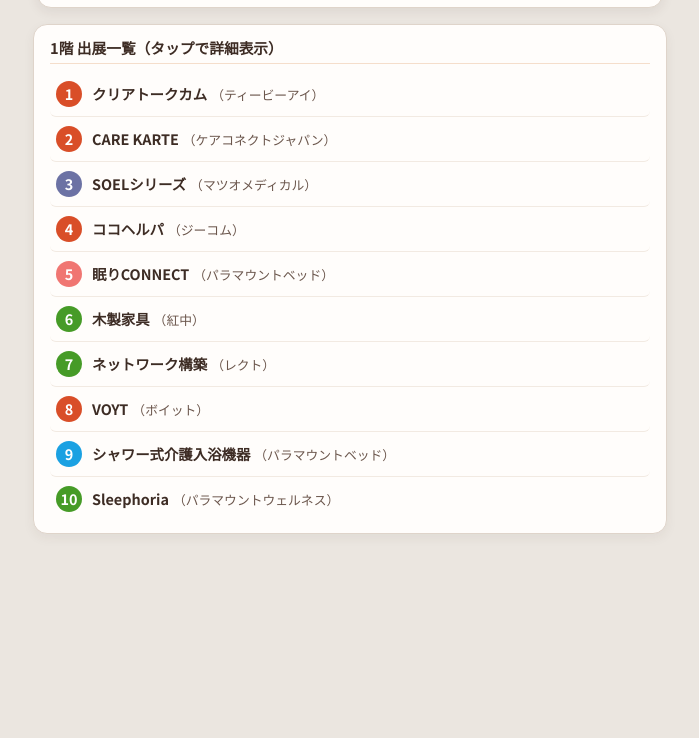
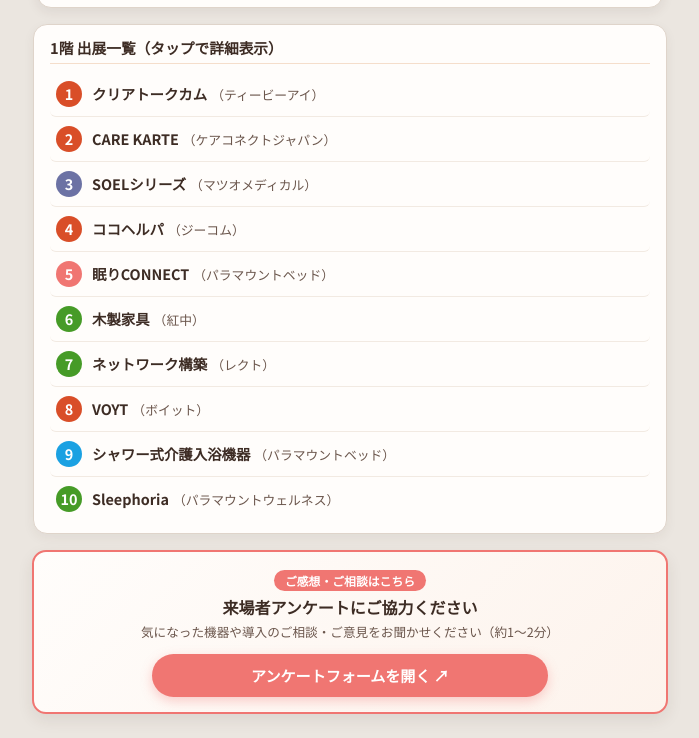
Before and after one commit to paramount-saitama/kaigo-tech-map_20261204, a plain HTML site: page index.html in a window 1280 px wide. Shown: the part 1154-1892 px from the top of the page, without its empty margins (290-989 px from the left). Before the commit the page ends 1704 px from the top, so only its background shows below. Drawn offline with Linux system fonts and the light colour scheme; a web font is replaced by a local one.

Commit message:
アンケートadd Update index.html

```diff
--- a/index.html
+++ b/index.html
@@ -513,6 +513,62 @@
   #list-1f, #list-2f { display: none; }
   #tab-1f:checked ~ #list-1f { display: block; }
   #tab-2f:checked ~ #list-2f { display: block; }
+
+  /* ==================== アンケート案内カード ==================== */
+  .survey-card {
+    max-width: 600px;
+    margin: 16px auto 8px;
+    background: linear-gradient(135deg, #fffdfb 0%, #fdf3ec 100%);
+    border: 2px solid var(--accent-coral);
+    border-radius: 14px;
+    padding: 15px 16px;
+    box-shadow: 0 6px 16px rgba(61, 44, 36, 0.09);
+    text-align: center;
+  }
+  .survey-badge {
+    display: inline-block;
+    background-color: var(--accent-coral);
+    color: #fff;
+    font-size: 0.74rem;
+    font-weight: 700;
+    padding: 2px 11px;
+    border-radius: 999px;
+    margin-bottom: 6px;
+  }
+  .survey-title {
+    font-size: 1rem;
+    font-weight: 900;
+    color: var(--ink-main);
+    margin: 0 0 5px;
+    line-height: 1.35;
+  }
+  .survey-sub {
+    font-size: 0.79rem;
+    color: var(--ink-sub);
+    margin: 0 0 12px;
+    line-height: 1.45;
+  }
+  .survey-btn {
+    display: inline-flex;
+    align-items: center;
+    justify-content: center;
+    gap: 6px;
+    width: 100%;
+    max-width: 360px;
+    padding: 11px 18px;
+    border-radius: 999px;
+    background-color: var(--accent-coral);
+    color: #fff;
+    font-size: 0.94rem;
+    font-weight: 900;
+    text-decoration: none;
+    box-shadow: 0 4px 12px rgba(240, 118, 114, 0.35);
+    transition: transform 0.12s ease, background-color 0.15s ease;
+  }
+  .survey-btn:hover {
+    background-color: var(--accent-coral-dark);
+    transform: translateY(-1px);
+  }
 </style>
 </head>
 <body>
@@ -675,7 +731,6 @@
 
         <!-- 1F マップ中央フローティングカード（1〜10） -->
         <div class="callout-layer">
-          <!-- ★1番URL -->
           <div class="callout bd-orange cb-1">
             <label for="b1f-none" class="callout-close" aria-label="閉じる">×</label>
             <div class="callout-head"><span class="badge c-orange">1</span><span class="callout-title">クリアトークカム<br> <span class="callout-sub"> ティービーアイ</span></span></div>
@@ -683,7 +738,6 @@
             <p class="callout-desc">スタッフ間の情報共有をスムーズにするインカム・コミュニケーションツールです。</p>
             <a href="https://cleartalkcom.net/" target="_blank" rel="noopener noreferrer" class="callout-link">製品ページを見る ↗</a>
           </div>
-          <!-- ★2番URL -->
           <div class="callout bd-orange cb-2">
             <label for="b1f-none" class="callout-close" aria-label="閉じる">×</label>
             <div class="callout-head"><span class="badge c-orange">2</span><span class="callout-title">CARE KARTE<br> <span class="callout-sub"> ケアコネクトジャパン</span></span></div>
@@ -691,7 +745,6 @@
             <p class="callout-desc">介護記録・請求業務を一元化し、見守り機器等ともデータ連携できる介護記録システムです。</p>
             <a href="https://www.carekarte.jp/" target="_blank" rel="noopener noreferrer" class="callout-link">製品ページを見る ↗</a>
           </div>
-          <!-- ★3番URL -->
           <div class="callout bd-purple cb-3">
             <label for="b1f-none" class="callout-close" aria-label="閉じる">×</label>
             <div class="callout-head"><span class="badge c-purple">3</span><span class="callout-title">SOELシリーズ<br> <span class="callout-sub"> マツオメディカル</span></span></div>
@@ -699,7 +752,6 @@
             <p class="callout-desc">抱え上げない移乗ケアを実現する移動式リフト。利用者様の快適さと、スタッフの身体的負担の軽減に貢献します。</p>
             <a href="https://jcls.jp/products/" target="_blank" rel="noopener noreferrer" class="callout-link">製品ページを見る ↗</a>
           </div>
-          <!-- ★4番URL -->
           <div class="callout bd-orange cb-4">
             <label for="b1f-none" class="callout-close" aria-label="閉じる">×</label>
             <div class="callout-head"><span class="badge c-orange">4</span><span class="callout-title">ココヘルパ<br> <span class="callout-sub"> ジーコム</span></span></div>
@@ -707,7 +759,6 @@
             <p class="callout-desc">スマートフォン連動型のナースコール・見守りシステムです。</p>
             <a href="https://www.gcomm.co.jp/" target="_blank" rel="noopener noreferrer" class="callout-link">製品ページを見る ↗</a>
           </div>
-          <!-- ★5番URL -->
           <div class="callout bd-pink cb-5">
             <label for="b1f-none" class="callout-close" aria-label="閉じる">×</label>
             <div class="callout-head"><span class="badge c-pink">5</span><span class="callout-title">眠りCONNECT<br> <span class="callout-sub"> パラマウントベッド</span></span></div>
@@ -715,7 +766,6 @@
             <p class="callout-desc">ベッド上の様子を端末でリアルタイムに見守り。利用者様に合わせたケアと、スタッフの負担軽減を支えます。</p>
             <a href="https://www.paramount.co.jp/connect/" target="_blank" rel="noopener noreferrer" class="callout-link">製品ページを見る ↗</a>
           </div>
-          <!-- ★6番URL -->
           <div class="callout bd-green cb-6">
             <label for="b1f-none" class="callout-close" aria-label="閉じる">×</label>
             <div class="callout-head"><span class="badge c-green">6</span><span class="callout-title">木製家具<br> <span class="callout-sub"> 紅中</span></span></div>
@@ -723,7 +773,6 @@
             <p class="callout-desc">介護施設向けの木製家具を展示しています。居室や用途に合わせた特注家具の製作が可能です。</p>
             <a href="https://venichu.co.jp/" target="_blank" rel="noopener noreferrer" class="callout-link">製品ページを見る ↗</a>
           </div>
-          <!-- ★7番URL -->
           <div class="callout bd-green cb-7">
             <label for="b1f-none" class="callout-close" aria-label="閉じる">×</label>
             <div class="callout-head"><span class="badge c-green">7</span><span class="callout-title">ネットワーク構築・保守<br> <span class="callout-sub"> RECTO（レクト）</span></span></div>
@@ -731,7 +780,6 @@
             <p class="callout-desc">「介護テクノロジー」の安定稼働に不可欠なWi-Fi・ネットワーク環境の構築と保守をご提案します。</p>
             <a href="https://recto-kb.com/" target="_blank" rel="noopener noreferrer" class="callout-link">製品ページを見る ↗</a>
           </div>
-          <!-- ★8番URL -->
           <div class="callout bd-orange cb-8">
             <label for="b1f-none" class="callout-close" aria-label="閉じる">×</label>
             <div class="callout-head"><span class="badge c-orange">8</span><span class="callout-title">VOYT<br> <span class="callout-sub"> ボイット</span></span></div>
@@ -739,7 +787,6 @@
             <p class="callout-desc">音声入力・文字起こし機能を備えた次世代のスマホインカムアプリです。</p>
             <a href="https://voyt.co.jp/" target="_blank" rel="noopener noreferrer" class="callout-link">製品ページを見る ↗</a>
           </div>
-          <!-- ★9番URL -->
           <div class="callout bd-blue cb-9">
             <label for="b1f-none" class="callout-close" aria-label="閉じる">×</label>
             <div class="callout-head"><span class="badge c-blue">9</span><span class="callout-title">シャワー式介護入浴機器<br> <span class="callout-sub"> パラマウントベッド</span></span></div>
@@ -747,7 +794,6 @@
             <p class="callout-desc">ご入居者の負担軽減とスタッフの入浴介助の省力化を両立するシャワー式入浴機器です。</p>
             <a href="https://www.paramount.co.jp/series/1/1000440" target="_blank" rel="noopener noreferrer" class="callout-link">製品ページを見る ↗</a>
           </div>
-          <!-- ★10番URL -->
           <div class="callout bd-green cb-10">
             <label for="b1f-none" class="callout-close" aria-label="閉じる">×</label>
             <div class="callout-head"><span class="badge c-green">10</span><span class="callout-title">Sleephoria（スリーフォリア）<br> <span class="callout-sub"> パラマウントウェルネス</span></span></div>
@@ -872,7 +918,6 @@
 
         <!-- 2F マップ中央フローティングカード（11〜16） -->
         <div class="callout-layer">
-          <!-- ★11番URL -->
           <div class="callout bd-green cb-11">
             <label for="b2f-none" class="callout-close" aria-label="閉じる">×</label>
             <div class="callout-head"><span class="badge c-green">11</span><span class="callout-title">PB-Method<br> <span class="callout-sub"> パラマウントベッド</span></span></div>
@@ -880,7 +925,6 @@
             <p class="callout-desc">眠りSCANをより有効に活用していただけるように専用スタッフがサポートします。<br>【オンライン】</p>
             <a href="https://www.paramount.co.jp/media/service/care-dx/support-nscan/" target="_blank" rel="noopener noreferrer" class="callout-link">製品ページを見る ↗</a>
           </div>
-          <!-- ★12番URL -->
           <div class="callout bd-yellow cb-12">
             <label for="b2f-none" class="callout-close" aria-label="閉じる">×</label>
             <div class="callout-head"><span class="badge c-yellow">12</span><span class="callout-title">おむつナビ<br> <span class="callout-sub"> 光洋</span></span></div>
@@ -888,7 +932,6 @@
             <p class="callout-desc">専用パットにセンサーを装着し、おむつの中を見える化します。利用者一人一人に沿った排泄ケアと、職員の負担軽減を実現します。</p>
             <a href="https://koyo.jp/business/onlyonecare/product/navi/" target="_blank" rel="noopener noreferrer" class="callout-link">製品ページを見る ↗</a>
           </div>
-          <!-- ★13番URL -->
           <div class="callout bd-yellow cb-13">
             <label for="b2f-none" class="callout-close" aria-label="閉じる">×</label>
             <div class="callout-head"><span class="badge c-yellow">13</span><span class="callout-title">Dfree Professional<br> <span class="callout-sub"> Dfree</span></span></div>
@@ -896,7 +939,6 @@
             <p class="callout-desc">DFreeが、尿のたまり具合を見える化しトイレの失敗を防ぎます。</p>
             <a href="https://dfree.biz/" target="_blank" rel="noopener noreferrer" class="callout-link">製品ページを見る ↗</a>
           </div>
-          <!-- ★14番URL -->
           <div class="callout bd-yellow cb-14">
             <label for="b2f-none" class="callout-close" aria-label="閉じる">×</label>
             <div class="callout-head"><span class="badge c-yellow">14</span><span class="callout-title">おむつCOLOR<br> <span class="callout-sub"> パラマウントベッド</span></span></div>
@@ -904,7 +946,6 @@
             <p class="callout-desc">おむつに取り付けたセンサーが排便を検知するとスタッフのスマホなどに通知。排便の早期発見をサポートし、おむつ交換のタイミング把握に役立ちます。</p>
             <a href="https://www.paramount.co.jp/corporate/color/" target="_blank" rel="noopener noreferrer" class="callout-link">製品ページを見る ↗</a>
           </div>
-          <!-- ★15番URL -->
           <div class="callout bd-yellow cb-15">
             <label for="b2f-none" class="callout-close" aria-label="閉じる">×</label>
             <div class="callout-head"><span class="badge c-yellow">15</span><span class="callout-title">トイレDIARY<br> <span class="callout-sub"> パラマウントベッド</span></span></div>
@@ -912,7 +953,6 @@
             <p class="callout-desc">トイレの排泄を自動で記録し、スタッフの負担を軽減します。</p>
             <a href="https://www.paramount.co.jp/corporate/diary/" target="_blank" rel="noopener noreferrer" class="callout-link">製品ページを見る ↗</a>
           </div>
-          <!-- ★16番URL -->
           <div class="callout bd-green cb-16">
             <label for="b2f-none" class="callout-close" aria-label="閉じる">×</label>
             <div class="callout-head"><span class="badge c-green">16</span><span class="callout-title">福祉用具展示コーナー<br> <span class="callout-sub"> パラマウントケアサービス</span></span></div>
@@ -962,5 +1002,15 @@
     <label for="b16" class="booth-list-item"><span class="badge c-green">16</span><div><span class="list-product">福祉用具展示コーナー</span><span class="list-company">（パラマウントケアサービス）</span></div></label>
   </div>
 
+  <!-- ==================== アンケート案内カード ==================== -->
+  <section class="survey-card" aria-label="来場者アンケート">
+    <span class="survey-badge">ご感想・ご相談はこちら</span>
+    <h2 class="survey-title">来場者アンケートにご協力ください</h2>
+    <p class="survey-sub">気になった機器や導入のご相談・ご意見をお聞かせください（約1〜2分）</p>
+    <a href="https://forms.cloud.microsoft/r/fwiPU1NEVB" target="_blank" rel="noopener noreferrer" class="survey-btn">
+      アンケートフォームを開く ↗
+    </a>
+  </section>
+
 </body>
 </html>
```
